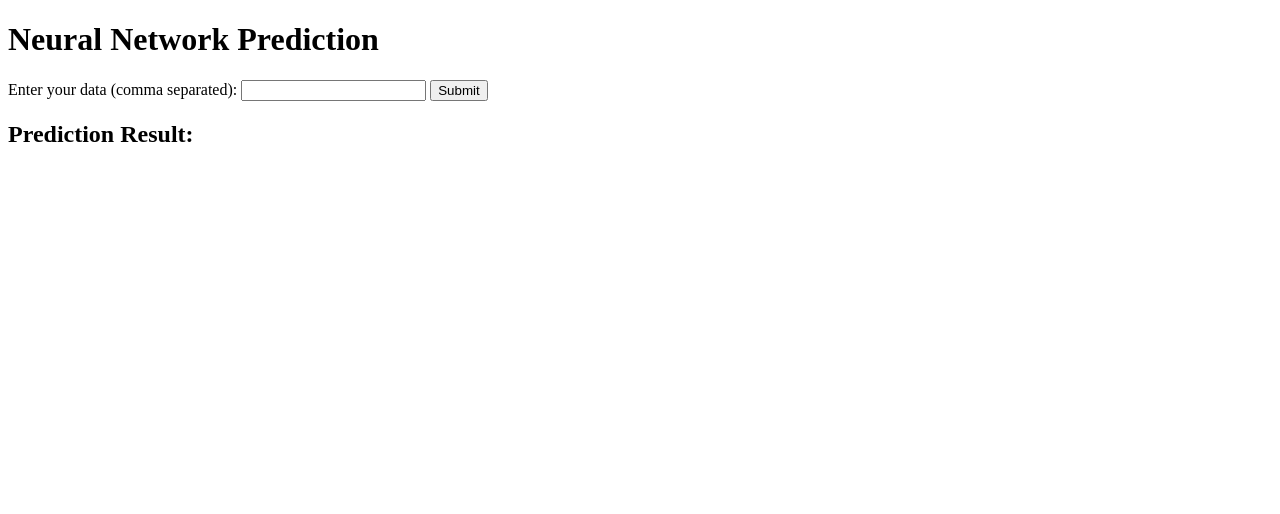
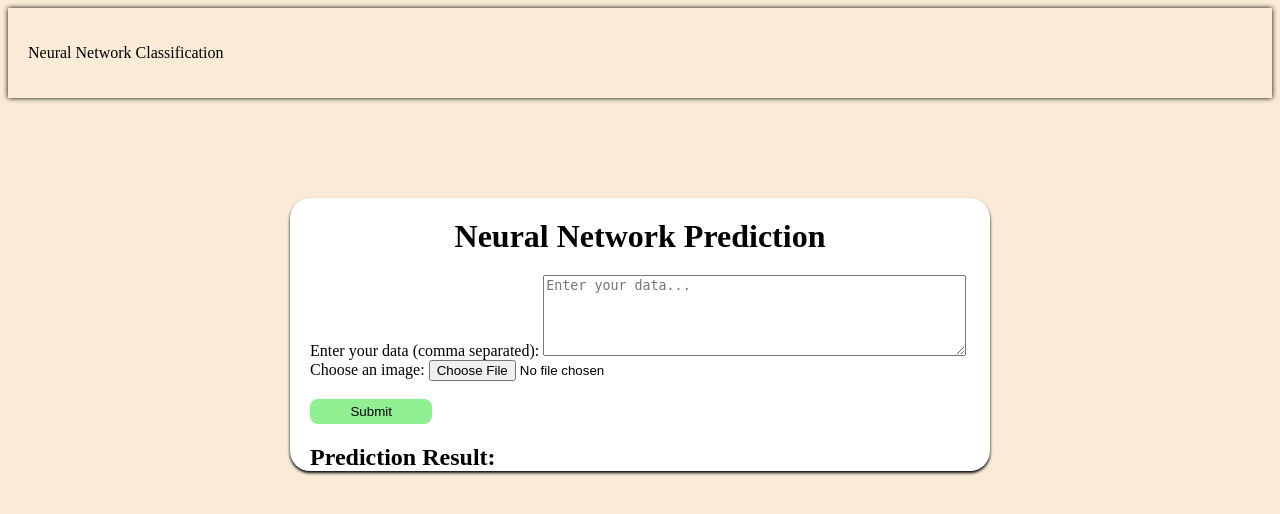
Before and after one commit to TheFlowDEV/cdek_case, a Flask app: page / in a window 1280 px wide. Shown: the top 514 px of the page. Run offline with Flask 3, Linux system fonts and the light colour scheme.

Commit message:
upgrade webpage

```diff
--- a/templates/index.html
+++ b/templates/index.html
@@ -3,16 +3,50 @@
 <head>
     <meta charset="UTF-8">
     <meta name="viewport" content="width=device-width, initial-scale=1.0">
+
     <title>Neural Network Predictor</title>
+    <style>
+        @font-face {
+            font-family: 'ermilov';
+            src: url('fonts/Ermilov-bold.otf') format('otf');
+            font-weight: normal;
+            font-style: normal;
+        }
+
+        .custom-font {
+            font-family: 'ermilov', ermilov;
+        }
+
+        button {
+            background-color: #90ef90;
+            border: none;
+            border-radius: 8px;
+            width: 18%;
+            height: 25px;
+            cursor: pointer;
+        }
+
+        button:hover {
+            background-color: #80e080;
+        }
+    </style>
 </head>
-   <body>
-       <h1>Neural Network Prediction</h1>
-       <form id="predictionForm">
+<body style="background-color: antiquewhite;">
+    <div style="box-shadow: 0px 0px 5px black; padding: 20px;">
+        <p class="custom-font">Neural Network Classification</p></div>
+        <div style="width: 700px; margin: 0 auto; margin-top:100px; background-color: white; border-radius: 20px; box-shadow: 0px 2px 3px black;">
+            <h1 style="padding-top: 20px; padding-bottom: 20px; width: 500px; margin: 0 auto; text-align: center;" class="custom-font">Neural Network Prediction</h1>
+
+            <form id="predictionForm" enctype="multipart/form-data" style="padding-left: 20px">
                 <label for="inputData">Enter your data (comma separated):</label>
-           <input type="text" id="inputData" name="inputData" required>
+                <textarea id="inputData" name="inputData" rows="5" cols="50" placeholder="Enter your data..."></textarea><br>
+
+                <label for="fileInput">Choose an image:</label>
+                <input type="file" id="fileInput" name="fileInput" accept="image/*"><br><br>
+
                 <button type="submit">Submit</button>
             </form>
-       <h2>Prediction Result:</h2>
+            <h2 class="custom-font" style="padding-left: 20px">Prediction Result:</h2>
             <p id="predictionResult"></p>
 
             <script>
@@ -20,12 +54,13 @@
                     event.preventDefault(); // Предотвращаем обычное поведение формы
                     const inputData = document.getElementById('inputData').value.split(',');
 
+                    const formData = new FormData();
+                    formData.append('inputData', inputData);
+                    formData.append('fileInput', document.getElementById('fileInput').files[0]);
+
                     const response = await fetch('/predict', {
                         method: 'POST',
-                   headers: {
-                       'Content-Type': 'application/json',
-                   },
-                   body: JSON.stringify({ input: inputData }),
+                        body: formData,
                     });
 
                     const result = await response.json();
@@ -33,5 +68,7 @@
                     document.getElementById('predictionResult').innerText = result.input;
                 };
             </script>
+        </div>
+
 </body>
 </html>
```
Also changed, not shown: fonts/Ermilov-bold.otf (added), templates/index.css (added). Lines whose indentation alone changed are shown as unchanged.
